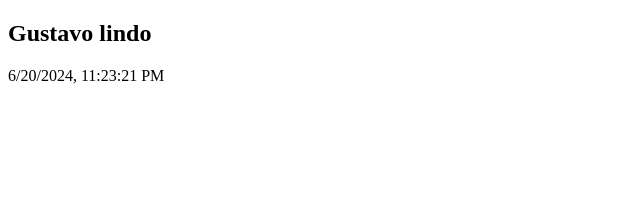
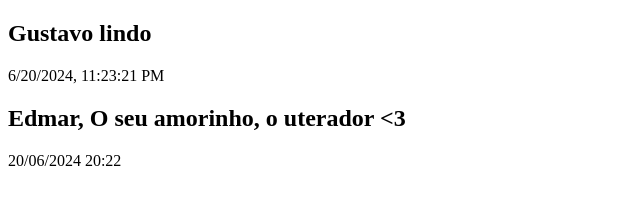
Before and after one commit to Gustavo1701/projeto2, a plain HTML site: page index.html in a window 1280 px wide. Shown: the whole page, without its empty margins (0-640 px from the left). Drawn offline with Linux system fonts and the light colour scheme.

Commit message:
segundo commit

```diff
--- a/index.html
+++ b/index.html
@@ -8,6 +8,8 @@
 <body>
     <h2>Gustavo lindo </h2>
     <p id="dataHora"></p>
+    <h2>Edmar, O seu amorinho, o uterador <3</h2>
+    <p class="alteraçcao">20/06/2024 20:22</p>
 
     <script src="js/index.js"></script>
 </body>
```
